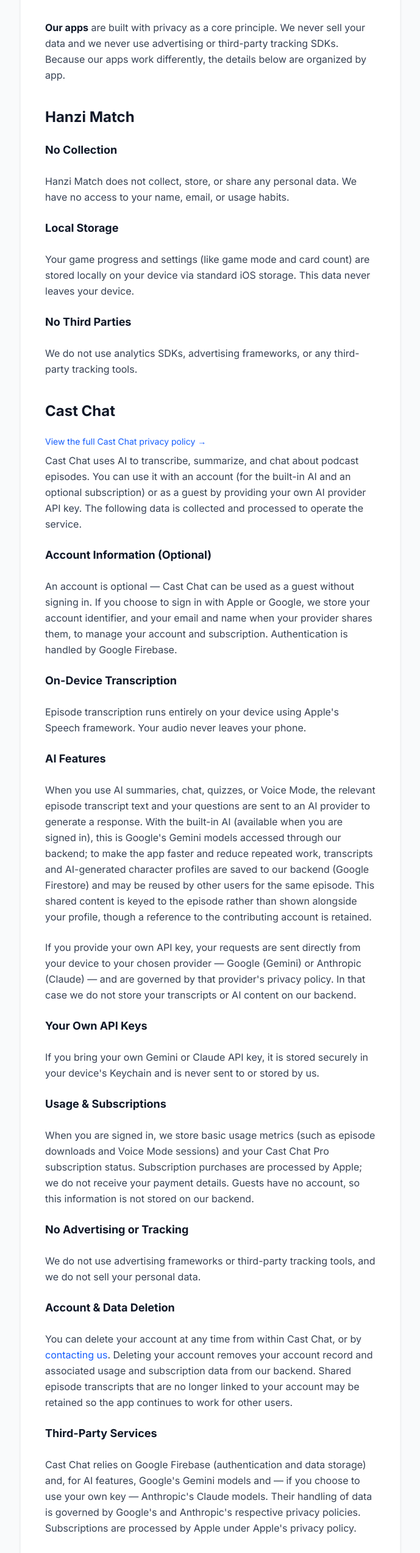
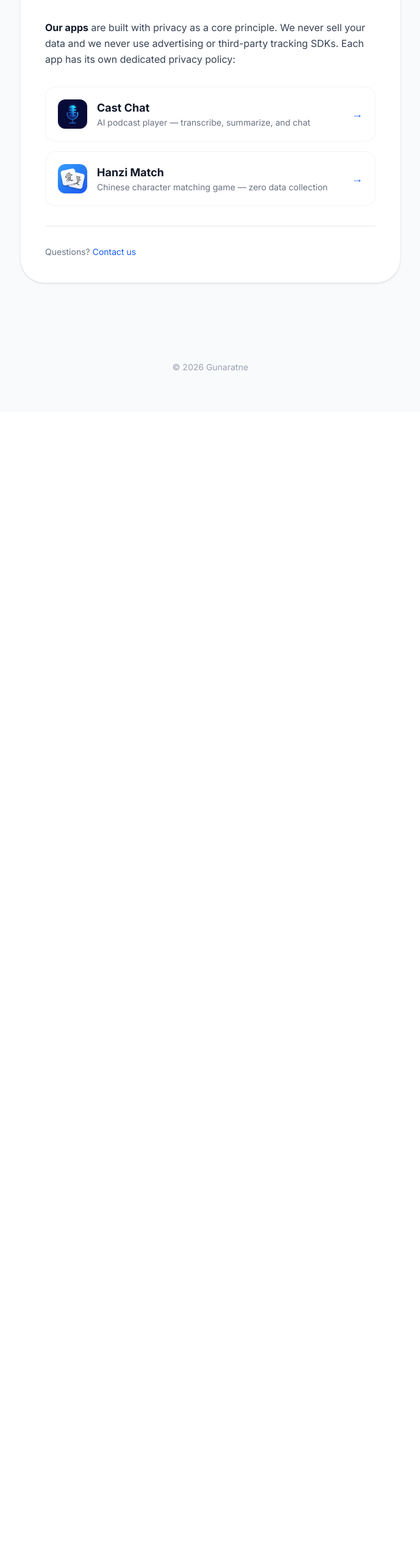
Before and after one commit to jgunaratne/gunaratne.com, a React (Vite) app: page /privacy in a window 1280 px wide. Shown: the part 238-2784 px from the top of the page at 61% size, without its empty margins (295-984 px from the left). After the commit the page ends 914 px from the top, so only its background shows below. Built offline with nearby package versions, Linux system fonts and the light colour scheme.

Commit message:
Split privacy into per-app pages
- /cast-chat/privacy — dedicated Cast Chat privacy policy
- /hanzi-match/privacy — dedicated Hanzi Match privacy policy
- /privacy — now a hub linking to each app's page
- Home page links updated to point to individual privacy pages

```diff
--- a/src/main.jsx
+++ b/src/main.jsx
@@ -5,6 +5,7 @@ import './index.css'
 import Home from './pages/Home.jsx'
 import Privacy from './pages/Privacy.jsx'
 import CastChatPrivacy from './pages/CastChatPrivacy.jsx'
+import HanziMatchPrivacy from './pages/HanziMatchPrivacy.jsx'
 import Support from './pages/Support.jsx'
 import Contact from './pages/Contact.jsx'
 
@@ -15,6 +16,7 @@ createRoot(document.getElementById('root')).render(
         <Route path="/" element={<Home />} />
         <Route path="/privacy" element={<Privacy />} />
         <Route path="/cast-chat/privacy" element={<CastChatPrivacy />} />
+        <Route path="/hanzi-match/privacy" element={<HanziMatchPrivacy />} />
         <Route path="/support" element={<Support />} />
         <Route path="/contact" element={<Contact />} />
       </Routes>
--- /dev/null
+++ b/src/pages/HanziMatchPrivacy.jsx
@@ -0,0 +1,80 @@
+import { Link } from 'react-router-dom'
+import Footer from '../components/Footer'
+
+export default function HanziMatchPrivacy() {
+  return (
+    <div className="bg-gray-50 text-gray-900 min-h-screen">
+      <nav className="sticky top-0 bg-white/90 backdrop-blur-md z-50 border-b border-gray-100">
+        <div className="max-w-5xl mx-auto px-6 py-4 flex justify-between items-center">
+          <Link to="/" className="text-xl font-bold tracking-tight text-slate-800">
+            Gunaratne
+          </Link>
+          <Link to="/" className="text-sm text-gray-500 hover:text-blue-600 transition">
+            <i className="fas fa-arrow-left mr-2"></i>Back to Home
+          </Link>
+        </div>
+      </nav>
+
+      <div className="max-w-2xl mx-auto px-6 py-16">
+        <div className="bg-white p-10 rounded-[2.5rem] border border-gray-100 shadow-sm">
+          <div className="flex items-center gap-4 mb-2">
+            <img
+              src="/AppIcon.png"
+              alt="Hanzi Match icon"
+              className="w-14 h-14 rounded-2xl shadow-sm"
+            />
+            <h1 className="text-3xl font-bold">Hanzi Match — Privacy Policy</h1>
+          </div>
+          <p className="text-gray-500 mb-8 italic text-sm">Last Updated: June 2026</p>
+
+          <div className="space-y-6 leading-relaxed text-gray-700">
+            <p>
+              Hanzi Match is built with privacy as a core principle. We never sell your data
+              and we never use advertising or third-party tracking SDKs.
+            </p>
+
+            <h2 className="text-xl font-bold text-gray-900 mt-10">No Data Collection</h2>
+            <p>
+              Hanzi Match does not collect, store, or share any personal data.
+              We have no access to your name, email, or usage habits.
+            </p>
+
+            <h2 className="text-xl font-bold text-gray-900 mt-10">Local Storage</h2>
+            <p>
+              Your game progress and settings (like game mode and card count) are stored
+              locally on your device via standard iOS storage. This data never leaves your device.
+            </p>
+
+            <h2 className="text-xl font-bold text-gray-900 mt-10">No Third Parties</h2>
+            <p>
+              We do not use analytics SDKs, advertising frameworks, or any third-party tracking tools.
+            </p>
+
+            <h2 className="text-xl font-bold text-gray-900 mt-10">Children</h2>
+            <p>
+              Hanzi Match is a learning game suitable for all ages. Because we do not collect
+              any personal data, there is no risk of collecting information from children.
+            </p>
+
+            <h2 className="text-xl font-bold text-gray-900 mt-10">Changes to This Policy</h2>
+            <p>
+              We may update this policy from time to time. Changes will be posted on this page
+              with an updated date.
+            </p>
+
+            <hr className="my-8 border-gray-200" />
+
+            <p className="text-sm text-gray-500">
+              Questions?{' '}
+              <Link to="/contact" className="text-blue-600 hover:underline">
+                Contact us
+              </Link>
+            </p>
+          </div>
+        </div>
+      </div>
+
+      <Footer />
+    </div>
+  )
+}
--- a/src/pages/Home.jsx
+++ b/src/pages/Home.jsx
@@ -53,7 +53,7 @@ export default function Home() {
                 />
               </a>
               <div className="flex gap-4 text-sm">
-                <a href="/privacy" className="text-blue-600 hover:underline">Privacy</a>
+                <a href="/cast-chat/privacy" className="text-blue-600 hover:underline">Privacy</a>
                 <a href="/support" className="text-blue-600 hover:underline">Support</a>
               </div>
             </div>
@@ -103,7 +103,7 @@ export default function Home() {
                 />
               </a>
               <div className="flex gap-4 text-sm">
-                <a href="/privacy" className="text-blue-600 hover:underline">Privacy</a>
+                <a href="/hanzi-match/privacy" className="text-blue-600 hover:underline">Privacy</a>
                 <a href="/support" className="text-blue-600 hover:underline">Support</a>
               </div>
             </div>
--- a/src/pages/Privacy.jsx
+++ b/src/pages/Privacy.jsx
@@ -24,114 +24,42 @@ export default function Privacy() {
             <p>
               <strong className="text-gray-900">Our apps</strong> are built with privacy as a core principle.
               We never sell your data and we never use advertising or third-party tracking SDKs.
-              Because our apps work differently, the details below are organized by app.
+              Each app has its own dedicated privacy policy:
             </p>
 
-            <h2 className="text-2xl font-bold text-gray-900 mt-10">Hanzi Match</h2>
+            <div className="space-y-4 mt-8">
+              <Link
+                to="/cast-chat/privacy"
+                className="flex items-center gap-4 p-5 rounded-2xl border border-gray-100 hover:border-blue-200 hover:bg-blue-50/50 transition"
+              >
+                <img
+                  src="/cast-chat-icon.png"
+                  alt="Cast Chat icon"
+                  className="w-12 h-12 rounded-xl shadow-sm"
+                />
+                <div>
+                  <h2 className="text-lg font-bold text-gray-900">Cast Chat</h2>
+                  <p className="text-sm text-gray-500">AI podcast player — transcribe, summarize, and chat</p>
+                </div>
+                <span className="ml-auto text-blue-600 text-lg">→</span>
+              </Link>
 
-            <h3 className="text-lg font-bold text-gray-900 mt-6">No Collection</h3>
-            <p>
-              Hanzi Match does not collect, store, or share any personal data.
-              We have no access to your name, email, or usage habits.
-            </p>
-
-            <h3 className="text-lg font-bold text-gray-900 mt-6">Local Storage</h3>
-            <p>
-              Your game progress and settings (like game mode and card count) are stored
-              locally on your device via standard iOS storage. This data never leaves your device.
-            </p>
-
-            <h3 className="text-lg font-bold text-gray-900 mt-6">No Third Parties</h3>
-            <p>
-              We do not use analytics SDKs, advertising frameworks, or any third-party tracking tools.
-            </p>
-
-            <h2 className="text-2xl font-bold text-gray-900 mt-10">Cast Chat</h2>
-            <p className="text-sm text-gray-500 mb-2">
-              <Link to="/cast-chat/privacy" className="text-blue-600 hover:underline">
-                View the full Cast Chat privacy policy →
+              <Link
+                to="/hanzi-match/privacy"
+                className="flex items-center gap-4 p-5 rounded-2xl border border-gray-100 hover:border-blue-200 hover:bg-blue-50/50 transition"
+              >
+                <img
+                  src="/AppIcon.png"
+                  alt="Hanzi Match icon"
+                  className="w-12 h-12 rounded-xl shadow-sm"
+                />
+                <div>
+                  <h2 className="text-lg font-bold text-gray-900">Hanzi Match</h2>
+                  <p className="text-sm text-gray-500">Chinese character matching game — zero data collection</p>
+                </div>
+                <span className="ml-auto text-blue-600 text-lg">→</span>
               </Link>
-            </p>
-            <p>
-              Cast Chat uses AI to transcribe, summarize, and chat about podcast episodes. You can use
-              it with an account (for the built-in AI and an optional subscription) or as a guest by
-              providing your own AI provider API key. The following data is collected and processed to
-              operate the service.
-            </p>
-
-            <h3 className="text-lg font-bold text-gray-900 mt-6">Account Information (Optional)</h3>
-            <p>
-              An account is optional — Cast Chat can be used as a guest without signing in. If you choose
-              to sign in with Apple or Google, we store your account identifier, and your email and name
-              when your provider shares them, to manage your account and subscription. Authentication is
-              handled by Google Firebase.
-            </p>
-
-            <h3 className="text-lg font-bold text-gray-900 mt-6">On-Device Transcription</h3>
-            <p>
-              Episode transcription runs entirely on your device using Apple's Speech framework.
-              Your audio never leaves your phone.
-            </p>
-
-            <h3 className="text-lg font-bold text-gray-900 mt-6">AI Features</h3>
-            <p>
-              When you use AI summaries, chat, quizzes, or Voice Mode, the relevant episode transcript
-              text and your questions are sent to an AI provider to generate a response. With the built-in
-              AI (available when you are signed in), this is Google's Gemini models accessed through our
-              backend; to make the app faster and reduce repeated work, transcripts and AI-generated
-              character profiles are saved to our backend (Google Firestore) and may be reused by other
-              users for the same episode. This shared content is keyed to the episode rather than shown
-              alongside your profile, though a reference to the contributing account is retained.
-            </p>
-            <p>
-              If you provide your own API key, your requests are sent directly from your device to your
-              chosen provider — Google (Gemini) or Anthropic (Claude) — and are governed by that
-              provider's privacy policy. In that case we do not store your transcripts or AI content on
-              our backend.
-            </p>
-
-            <h3 className="text-lg font-bold text-gray-900 mt-6">Your Own API Keys</h3>
-            <p>
-              If you bring your own Gemini or Claude API key, it is stored securely in your device's
-              Keychain and is never sent to or stored by us.
-            </p>
-
-            <h3 className="text-lg font-bold text-gray-900 mt-6">Usage &amp; Subscriptions</h3>
-            <p>
-              When you are signed in, we store basic usage metrics (such as episode downloads and Voice
-              Mode sessions) and your Cast Chat Pro subscription status. Subscription purchases are
-              processed by Apple; we do not receive your payment details. Guests have no account, so this
-              information is not stored on our backend.
-            </p>
-
-            <h3 className="text-lg font-bold text-gray-900 mt-6">No Advertising or Tracking</h3>
-            <p>
-              We do not use advertising frameworks or third-party tracking tools, and we do not sell
-              your personal data.
-            </p>
-
-            <h3 className="text-lg font-bold text-gray-900 mt-6">Account &amp; Data Deletion</h3>
-            <p>
-              You can delete your account at any time from within Cast Chat, or by{' '}
-              <Link to="/contact" className="text-blue-600 hover:underline">contacting us</Link>.
-              Deleting your account removes your account record and associated usage and subscription
-              data from our backend. Shared episode transcripts that are no longer linked to your
-              account may be retained so the app continues to work for other users.
-            </p>
-
-            <h3 className="text-lg font-bold text-gray-900 mt-6">Third-Party Services</h3>
-            <p>
-              Cast Chat relies on Google Firebase (authentication and data storage) and, for AI features,
-              Google's Gemini models and — if you choose to use your own key — Anthropic's Claude models.
-              Their handling of data is governed by Google's and Anthropic's respective privacy policies.
-              Subscriptions are processed by Apple under Apple's privacy policy.
-            </p>
-
-            <h3 className="text-lg font-bold text-gray-900 mt-6">Children</h3>
-            <p>
-              Cast Chat is not directed to children under 13, and we do not knowingly collect personal
-              information from children.
-            </p>
+            </div>
 
             <hr className="my-8 border-gray-200" />
 
```
